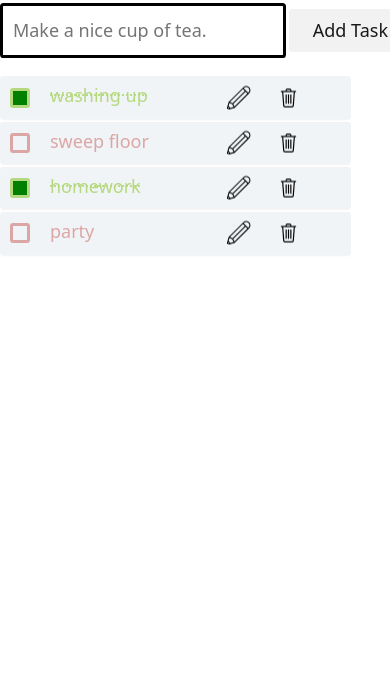
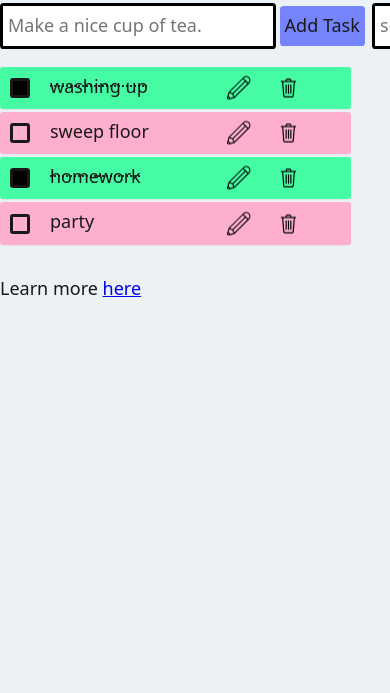
Before and after one commit to MadTribe/no-framework-todo-list, a plain HTML site: page index.html in a window 390 px wide. Shown: the part 151-844 px from the top of the page. Drawn offline with Linux system fonts and the light colour scheme.

Commit message:
Update colours

```diff
--- a/index.html
+++ b/index.html
@@ -12,8 +12,8 @@
         input,button{border-radius:3.6px;display:inline-block;padding:9.9px;}
         input,label{margin-right:3.6px;}
         label{display:inline-block;margin-bottom:12.6px;}
-        button{background:#f2f2f2;color:#191919;cursor:pointer;display:inline;margin-bottom:18px;margin-right:7.2px;padding:6.525px 23.4px;text-align:center;}
-        button:hover{background:#d9d9d9;color:#000;}
+
+
         input{margin-bottom:18px;}
         input,button,html,body{font-family:system-ui,"Helvetica Neue",Helvetica,Arial,sans-serif;font-size:18px;font-stretch:normal;font-style:normal;font-weight:400;line-height:29.7px;}
         input,button,html,body{font-family:system-ui,"Helvetica Neue",Helvetica,Arial,sans-serif;font-size:18px;font-stretch:normal;font-style:normal;font-weight:400;line-height:29.7px;}
@@ -26,10 +26,20 @@
         body{background:#fff;color:#1a1919;padding:36px;}
         ol{margin-bottom:29.7px;}
         @media (max-width: 767px){
-        body{padding:18px 0;}
-        input{min-width:0;}
+        body{
+            padding:18px 0;
+            background-color: #ebf1f5;
         }
 
+        }
+
+        :root{
+            --btn-col-sel : #c3b1fd;
+            --btn-col :#7684fc;
+            --done-col : #45fca5;
+            --not-done: #feafcd;
+
+        }
 
         #app{
             position: relative;
@@ -46,11 +56,12 @@
         }
 
         .done{
-            color: #b5d97f;
+            background-color: var(--done-col);
         }
 
         .not-done{
-            color: rgba(211, 131, 131, 0.694);
+            background-color: var(--not-done);
+            color: #191919;
         }
 
         .check {
@@ -68,7 +79,8 @@
         }
 
         .done .check {
-            background-color: green;
+            background-color: black;
+
         }
 
         .done label {
@@ -99,6 +111,24 @@
 
         input {
             border: solid;
+            padding: 5px;
+            /* margin-bottom: 2px; */
+        }
+
+        button{
+            background:var(--btn-col);
+            color:#191919;
+            cursor:pointer;
+            display:inline;
+            margin-bottom:18px;
+            margin-right:7.2px;
+            padding:5px;
+            text-align:center;
+        }
+
+        button:hover{
+            background:var(--btn-col-sel);
+            color:#000;
         }
 
         .snow-man {
@@ -217,7 +247,7 @@
     <div id='app' >
         <div class="snow-man"></div>
     </div>
-
+    <span>Learn more <a target="_blank" href="https://github.com/MadTribe/no-framework-todo-list">here</a></span>
     <script src="./script/main.js"></script>
 </body>
 </html>
```
